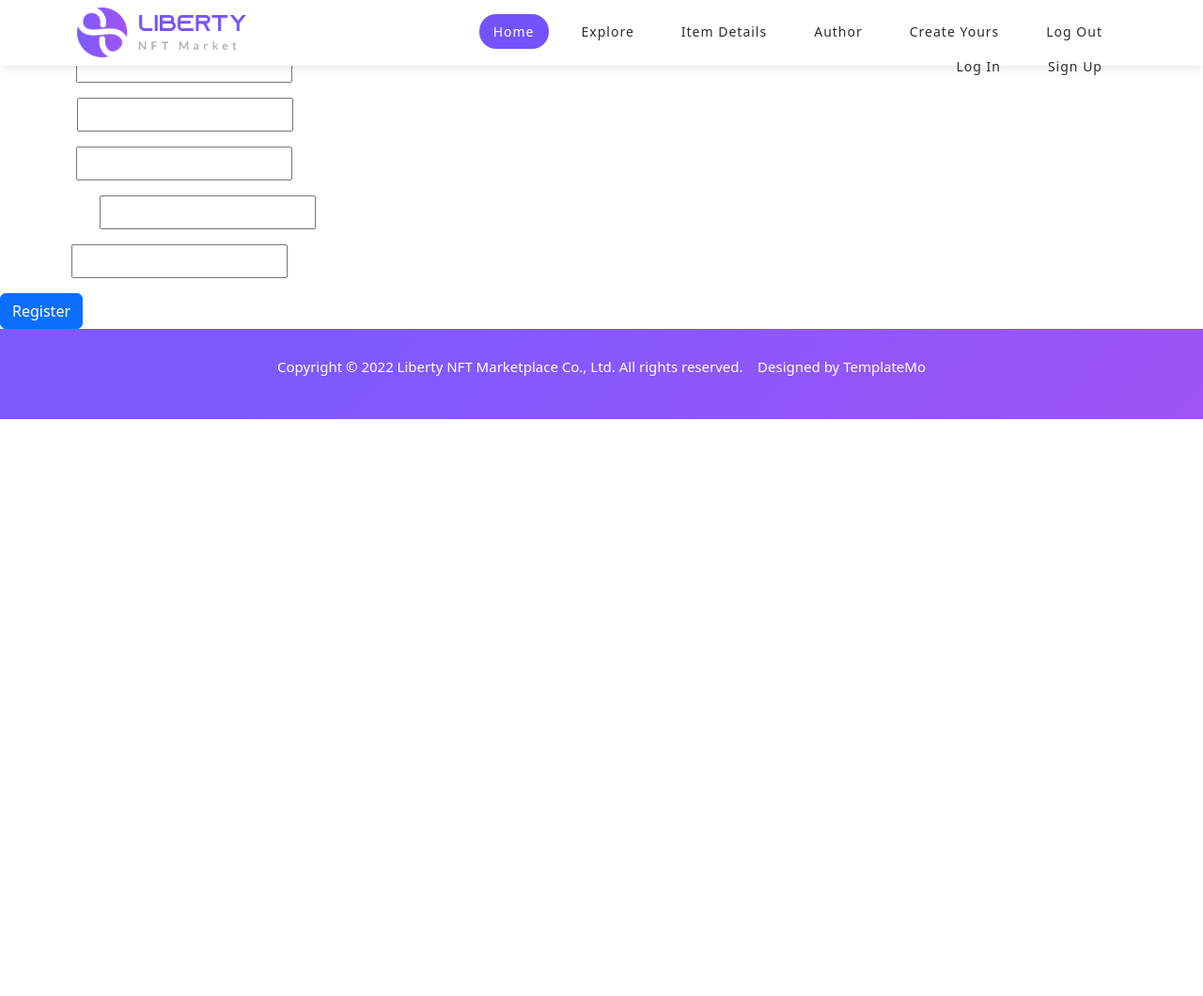
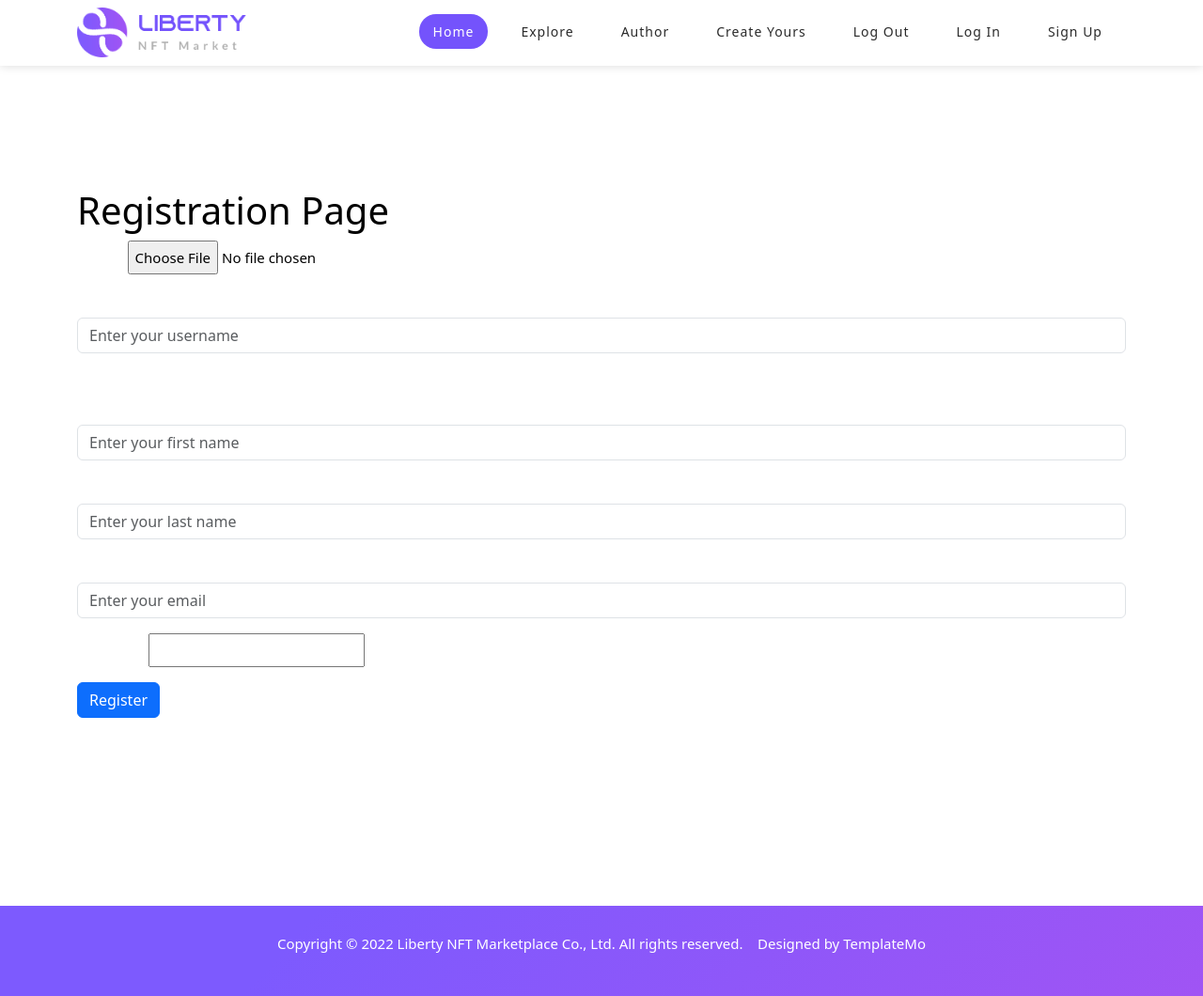
Before and after one commit to themuhammadyor/NFT_clone, a Django app: page /user/register/ in a window 1280 px wide. Shown: the whole page at 94% size. Before the commit the page ends 446 px from the top, so only its background shows below. Run offline with Django 5.2, Linux system fonts and the light colour scheme; some libraries are stand-ins or nearby versions.

Commit message:
feat: detail, login, register, index done

```diff
--- a/apps/users/forms.py
+++ b/apps/users/forms.py
@@ -1,4 +1,4 @@
-from django.forms import ModelForm, ImageField, Form, CharField, PasswordInput
+from django.forms import ModelForm, ImageField, Form, CharField, PasswordInput, TextInput
 
 from apps.users.models import User
 
@@ -16,8 +16,15 @@
     class Meta:
         model = User
         fields = ("avatar", "username", "first_name", "last_name", "email")
+        widgets = {'password': PasswordInput(attrs={'class': 'form-control', 'placeholder': 'Enter your password'}),
+                   'first_name': TextInput(attrs={'class': 'form-control', 'placeholder': 'Enter your first name'}),
+                   'last_name': TextInput(attrs={'class': 'form-control', 'placeholder': 'Enter your last name'}),
+                   'username': TextInput(attrs={'class': 'form-control', 'placeholder': 'Enter your username'}),
+                   'email': TextInput(attrs={'class': 'form-control', 'placeholder': 'Enter your email'})}
 
 
 class UserLoginForm(Form):
-    username = CharField(max_length=128)
-    password = CharField(max_length=128, widget=PasswordInput)
+    username = CharField(max_length=128,
+                         widget=PasswordInput(attrs={'class': 'form-control', 'placeholder': 'Enter your password'}))
+    password = CharField(max_length=128,
+                         widget=TextInput(attrs={'class': 'form-control', 'placeholder': 'Enter your username'}))
--- a/apps/users/models.py
+++ b/apps/users/models.py
@@ -7,4 +7,7 @@
 # Create your models here.
 
 class User(AbstractUser, AbstractModel):
-    avatar = models.ImageField(upload_to="users/avatar/%Y/%m/%d", default="user_avatar.jpg")
+    avatar = models.ImageField(upload_to="users/avatar/%Y/%m/%d", default="media/user_avatar.jpg")
+
+    def __str__(self):
+        return self.username
--- a/templates/base.html
+++ b/templates/base.html
@@ -63,7 +63,7 @@
                         <li><a href="{% url 'main:index' %}" class="active">Home</a></li>
                         <li><a href="{% url 'main:explore' %}">Explore</a></li>
 
-                        <li><a href="{% url 'main:details' %}">Item Details</a></li>
+{#                        <li><a href="{% url 'main:details' product.pk %}">Item Details</a></li>#}
                         <li><a href="{% url 'main:author' %}">Author</a></li>
                         <li><a href="{% url 'main:create' %}">Create Yours</a></li>
                         <li><a href="{% url 'users:logout' %}">Log out</a></li>
--- a/templates/users/register.html
+++ b/templates/users/register.html
@@ -1,9 +1,29 @@
 {% extends 'base.html' %}
 {% block body %}
-    <form method="post">
-        {% csrf_token %}
-        {{ form.as_p }}
-        <button type="submit" class="btn btn-primary">Register</button>
-    </form>
-
+    <style>
+        .body {
+            position: relative;
+            margin: 200px 0px;
+            color: black;
+        }
+        .booo{
+            color: blue;
+        }
+        .body form input,
+        .body form textarea,
+        .body form select {
+            color: black;
+        }
+    </style>
+    <link rel="stylesheet" href="https://cdn.jsdelivr.net/npm/bootstrap@5.3.2/dist/css/bootstrap.min.css">
+    <div class="container align-items-center">
+        <div class="body">
+            <h1 class="mt-5">Registration Page</h1>
+            <form method="post" class="booo" enctype="multipart/form-data">
+                {% csrf_token %}
+                {{ form.as_p }}
+                <button type="submit" class="btn btn-primary">Register</button>
+            </form>
+        </div>
+    </div>
 {% endblock %}
```
Also changed, not shown: apps/main/models.py (+14 -2 lines), apps/main/views.py (+8 -2 lines), templates/index.html (+12 -8 lines), templates/main/details.html (+19 -10 lines), templates/main/pagination.html (added, +33 -0 lines), templates/users/login.html (+22 -5 lines), apps/main/migrations/0003_alter_product_owner.py (added), apps/main/migrations/0004_alter_category_options_alter_product_options_and_more.py (added), apps/main/migrations/0005_alter_product_cover.py (added), apps/users/migrations/0002_alter_user_avatar.py (added), media/image1.png (added), media/image2.jpg (added), media/image3.webp (added).
